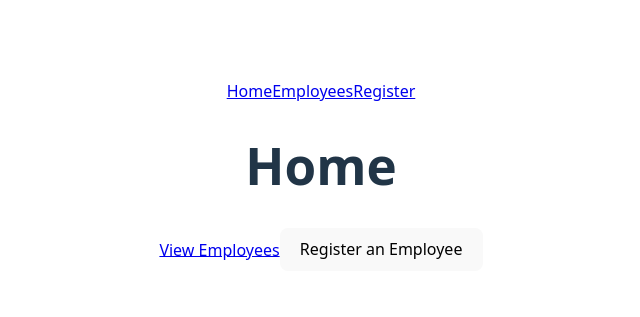
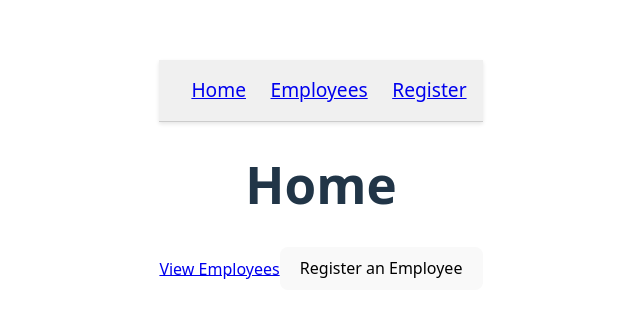
Before and after one commit to carriegale2710/employee-creator, a React (Vite) app in the folder front-end/: page / in a window 1280 px wide. Shown: the part 225-542 px from the top of the page, without its empty margins (319-959 px from the left). Built offline with nearby package versions, Linux system fonts and the light colour scheme; no server answers.

Commit message:
nav inline styling

```diff
--- a/front-end/src/components/NavBar/NavBar.tsx
+++ b/front-end/src/components/NavBar/NavBar.tsx
@@ -1,7 +1,27 @@
 import { Link } from "react-router-dom";
 
 const NavBar = () => (
-  <nav>
+  <nav
+    style={{
+      display: "flex",
+      gap: "1rem",
+      alignItems: "center",
+      fontSize: "1.2rem",
+      padding: "1rem",
+      backgroundColor: "#f0f0f0",
+      borderBottom: "1px solid #ccc",
+      boxShadow: "0 2px 4px rgba(0, 0, 0, 0.1)",
+      position: "sticky",
+      top: 0,
+      zIndex: 1000,
+      justifyContent: "space-between",
+      width: "100%",
+      maxWidth: "1200px",
+      margin: "0 auto",
+      boxSizing: "border-box",
+      paddingLeft: "2rem",
+    }}
+  >
     <Link to="/">Home</Link>
     <Link to="/employees">Employees</Link>
     <Link to="/employees/new">Register</Link>
```
